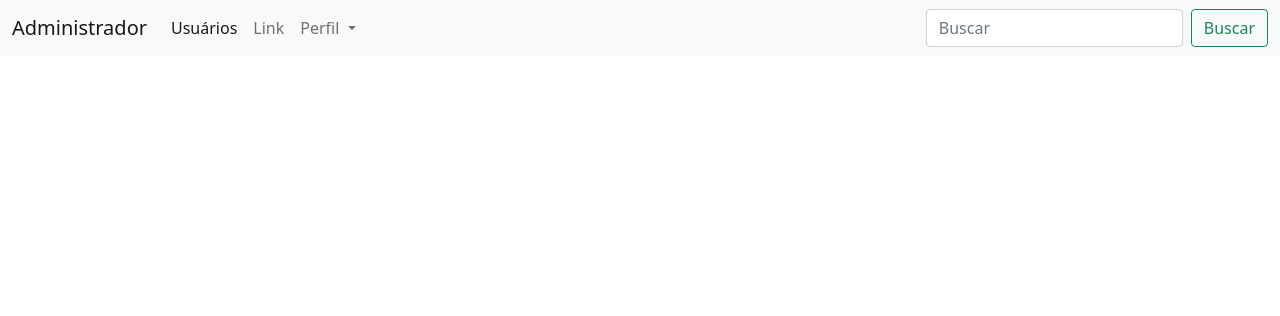
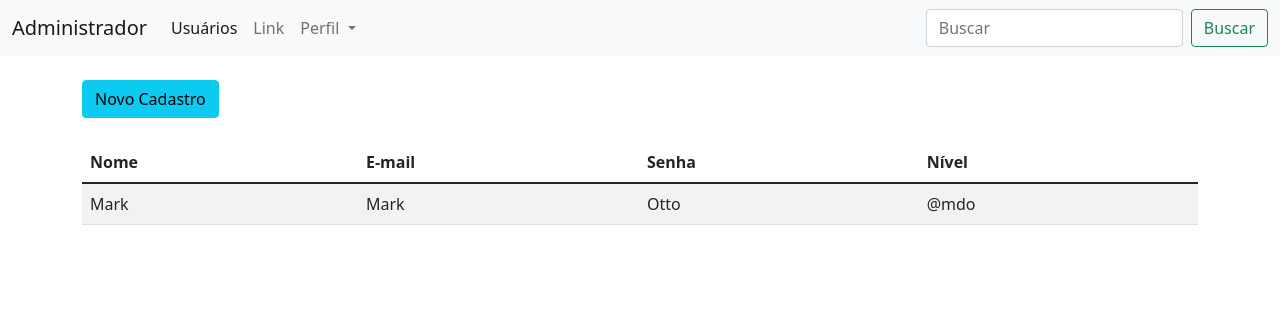
Before and after one commit to dnsdigitaltech/php8PDO, a PHP site: page /login/painel-adm/ in a window 1280 px wide. Shown: the top 316 px of the page. Run offline with PHP 8.4, Linux system fonts and the light colour scheme; the visitor is signed in with stand-in values (Sample User, id 1).

Commit message:
Tabela para os Usuários

```diff
--- a/login/painel-adm/index.php
+++ b/login/painel-adm/index.php
@@ -43,12 +43,33 @@
                     </ul>
                 </li>
             </ul>
-            <form class="d-flex">
-                <input class="form-control me-2" type="search" placeholder="Buscar" aria-label="Search">
+            <form method="GET" class="d-flex">
+                <input name="txtBuscar" class="form-control me-2" type="search" placeholder="Buscar" aria-label="Search">
                 <button class="btn btn-outline-success" type="submit">Buscar</button>
             </form>
             </div>
         </div>
     </nav>
+    <div class="container">
+        <button class="btn btn-info mt-4" type="submit">Novo Cadastro</button>
+        <table class="table table-striped mt-4">
+            <thead>
+                <tr>
+                <th scope="col">Nome</th>
+                <th scope="col">E-mail</th>
+                <th scope="col">Senha</th>
+                <th scope="col">Nível</th>
+                </tr>
+            </thead>
+            <tbody>
+                <tr>
+                    <td>Mark</td>
+                    <td>Mark</td>
+                    <td>Otto</td>
+                    <td>@mdo</td>
+                </tr>
+            </tbody>
+        </table>
+    </div>
     </body>
 </html>
```
